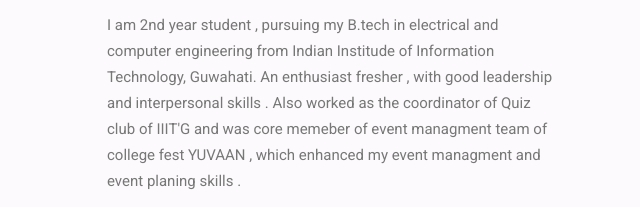
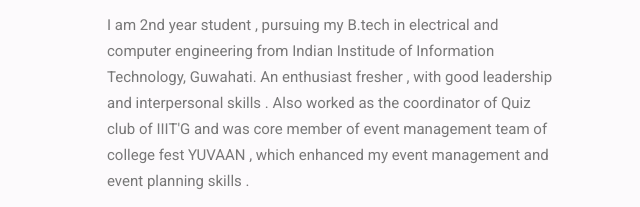
Before and after one commit to tishubohra/Portfolio, a plain HTML site: page portfolio website/index.html in a window 1280 px wide. Shown: the part 802-1009 px from the top of the page, 640-1280 px from the left. Drawn offline with nearby package versions, Linux system fonts and the light colour scheme.

Commit message:
Update index.html

```diff
--- a/portfolio website/index.html
+++ b/portfolio website/index.html
@@ -92,8 +92,8 @@
                     <h3>Introduction<br>and <br>objectives</h3>
                     <p> I am 2nd year student , pursuing my B.tech in electrical and computer engineering from Indian Institude of Information Technology,
                         Guwahati. An enthusiast fresher , with good leadership and interpersonal skills .
-                        Also worked as the coordinator of Quiz club of IIIT'G and was core memeber of event managment team of college fest YUVAAN ,
-                        which enhanced my event managment and event planing skills .
+                        Also worked as the coordinator of Quiz club of IIIT'G and was core member of event management team of college fest YUVAAN ,
+                        which enhanced my event management and event planning skills .
 
                     </p>
                     <p>My objective is to associate with progressive organization which can provide me
```
